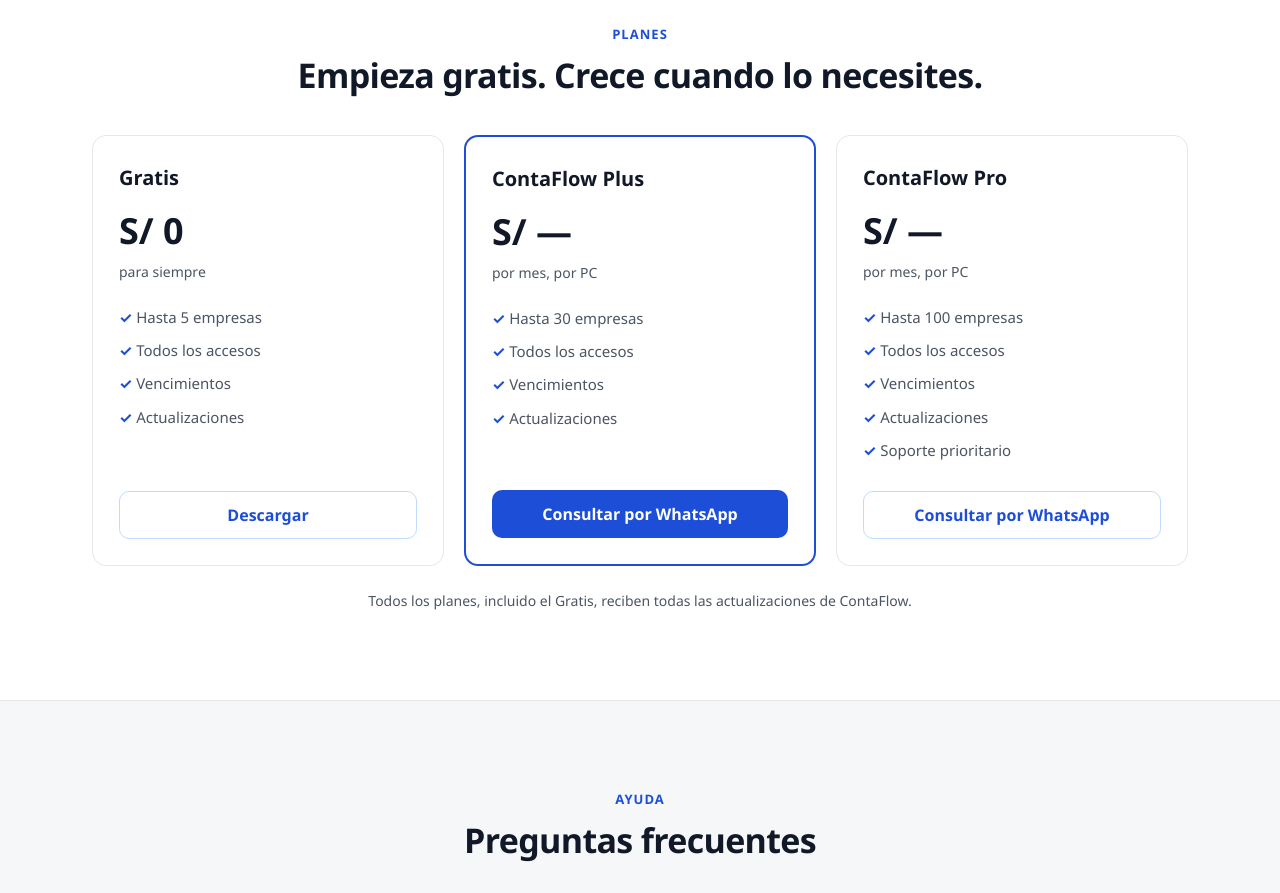
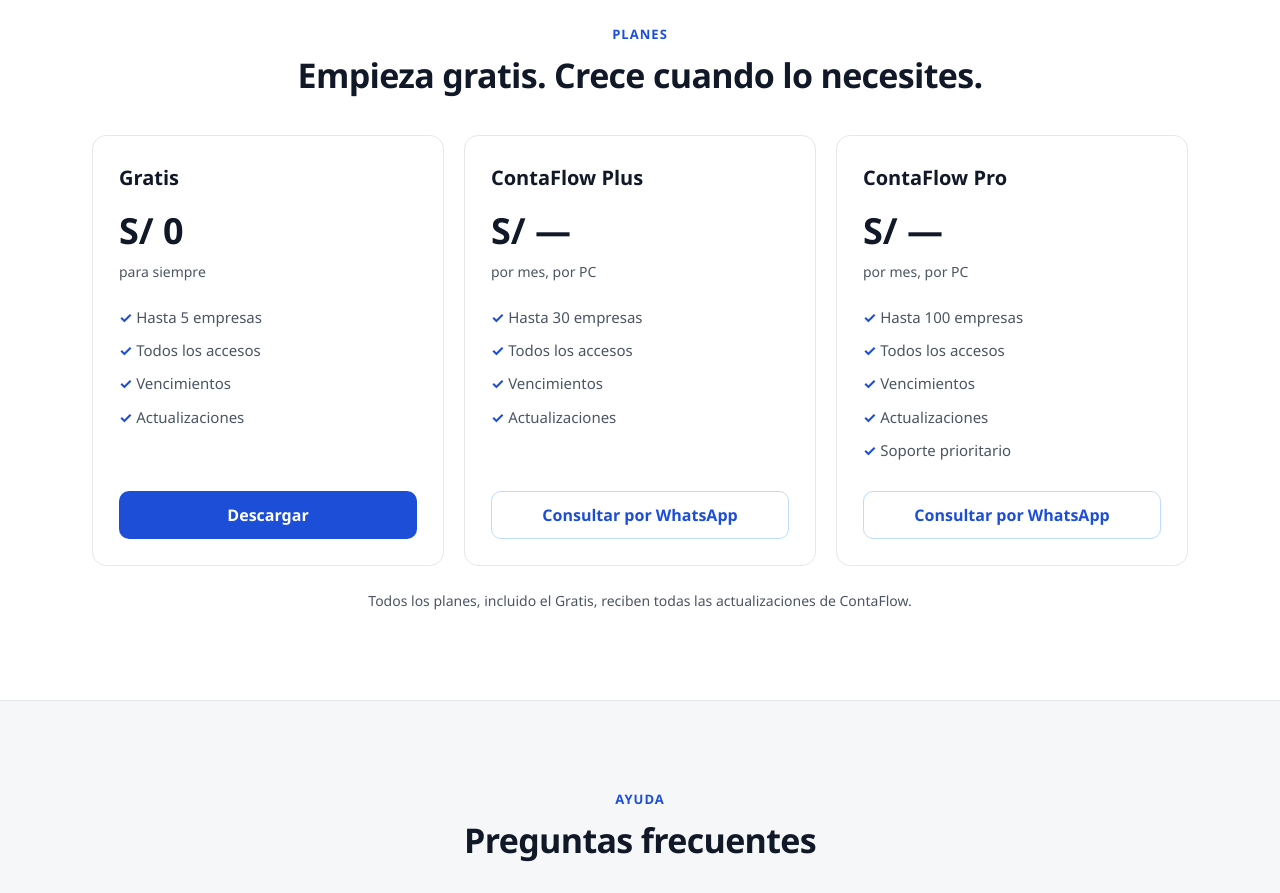
Before and after one commit to FrancoToribio555/Descargas_Conta_Flow, a plain HTML site: page index.html in a window 1280 px wide. Shown: the part 3080-3973 px from the top of the page. Drawn offline with Linux system fonts and the light colour scheme; no server answers.

Commit message:
Planes iguales; el botón principal es Descargar del plan Gratis
Co-Authored-By: Claude Opus 5.5 <noreply@anthropic.com>
Claude-Session: https://claude.ai/code/session_01Awd6gsqghu2xVXqrxzXHjo

```diff
--- a/index.html
+++ b/index.html
@@ -60,7 +60,6 @@ section{padding:88px 0;scroll-margin-top:8px} /* Espacio arriba y abajo de cada
 .plan ul{list-style:none;margin:18px 0 24px;color:var(--texto2);font-size:15px;flex:1} /* Lista de lo que incluye. */
 .plan li{padding:5px 0} /* Espacio entre líneas de la lista. */
 .plan li::before{content:"✓  ";color:var(--azul);font-weight:700} /* Check azul delante de cada línea. */
-.plan.destacado{border:2px solid var(--azul)} /* Plus con borde azul. */
 .preg{max-width:760px;margin:36px auto 0;text-align:left} /* Lista de preguntas frecuentes. */
 .preg details{background:#fff;border:1px solid var(--borde);border-radius:12px;margin-bottom:10px} /* Cada pregunta en su caja. */
 .preg summary{font-weight:600;cursor:pointer;padding:18px 22px;min-height:44px} /* La pregunta: toda la franja se puede pulsar. */
@@ -142,8 +141,8 @@ footer .contenedor{display:flex;justify-content:space-between;flex-wrap:wrap;gap
 <section id="planes" class="blanco"><div class="contenedor centro"><!-- Planes. -->
   <p class="etiqueta">Planes</p><h2>Empieza gratis. Crece cuando lo necesites.</h2><!-- Título de Planes. -->
   <div class="planes"><!-- Las tres tarjetas. -->
-    <div class="plan"><h3>Gratis</h3><div class="num">S/ 0</div><p class="nota">para siempre</p><ul><li>Hasta 5 empresas</li><li>Todos los accesos</li><li>Vencimientos</li><li>Actualizaciones</li></ul><a class="btn secundario descarga" href="https://github.com/FrancoToribio555/Descargas_Conta_Flow/releases/latest">Descargar</a></div><!-- Plan Gratis. -->
-    <div class="plan destacado"><h3>ContaFlow Plus</h3><div class="num">S/ —</div><p class="nota">por mes, por PC</p><ul><li>Hasta 30 empresas</li><li>Todos los accesos</li><li>Vencimientos</li><li>Actualizaciones</li></ul><a class="btn primario" href="https://wa.link/b9o2a2" target="_blank" rel="noopener">Consultar por WhatsApp</a></div><!-- Plan Plus. -->
+    <div class="plan"><h3>Gratis</h3><div class="num">S/ 0</div><p class="nota">para siempre</p><ul><li>Hasta 5 empresas</li><li>Todos los accesos</li><li>Vencimientos</li><li>Actualizaciones</li></ul><a class="btn primario descarga" href="https://github.com/FrancoToribio555/Descargas_Conta_Flow/releases/latest">Descargar</a></div><!-- Plan Gratis: su botón es el principal mientras no se cobra. -->
+    <div class="plan"><h3>ContaFlow Plus</h3><div class="num">S/ —</div><p class="nota">por mes, por PC</p><ul><li>Hasta 30 empresas</li><li>Todos los accesos</li><li>Vencimientos</li><li>Actualizaciones</li></ul><a class="btn secundario" href="https://wa.link/b9o2a2" target="_blank" rel="noopener">Consultar por WhatsApp</a></div><!-- Plan Plus. -->
     <div class="plan"><h3>ContaFlow Pro</h3><div class="num">S/ —</div><p class="nota">por mes, por PC</p><ul><li>Hasta 100 empresas</li><li>Todos los accesos</li><li>Vencimientos</li><li>Actualizaciones</li><li>Soporte prioritario</li></ul><a class="btn secundario" href="https://wa.link/b9o2a2" target="_blank" rel="noopener">Consultar por WhatsApp</a></div><!-- Plan Pro. -->
   </div>
   <p class="nota" style="margin-top:24px">Todos los planes, incluido el Gratis, reciben todas las actualizaciones de ContaFlow.</p><!-- Aclaración de actualizaciones. -->
```
